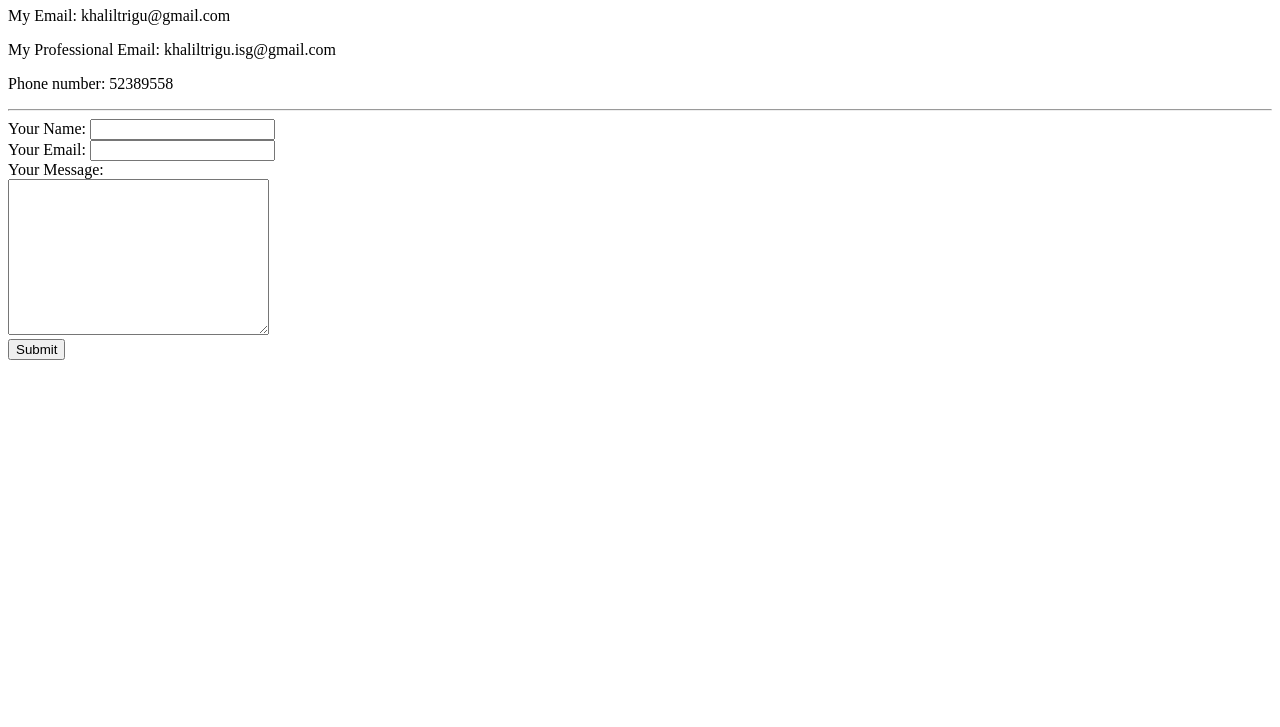
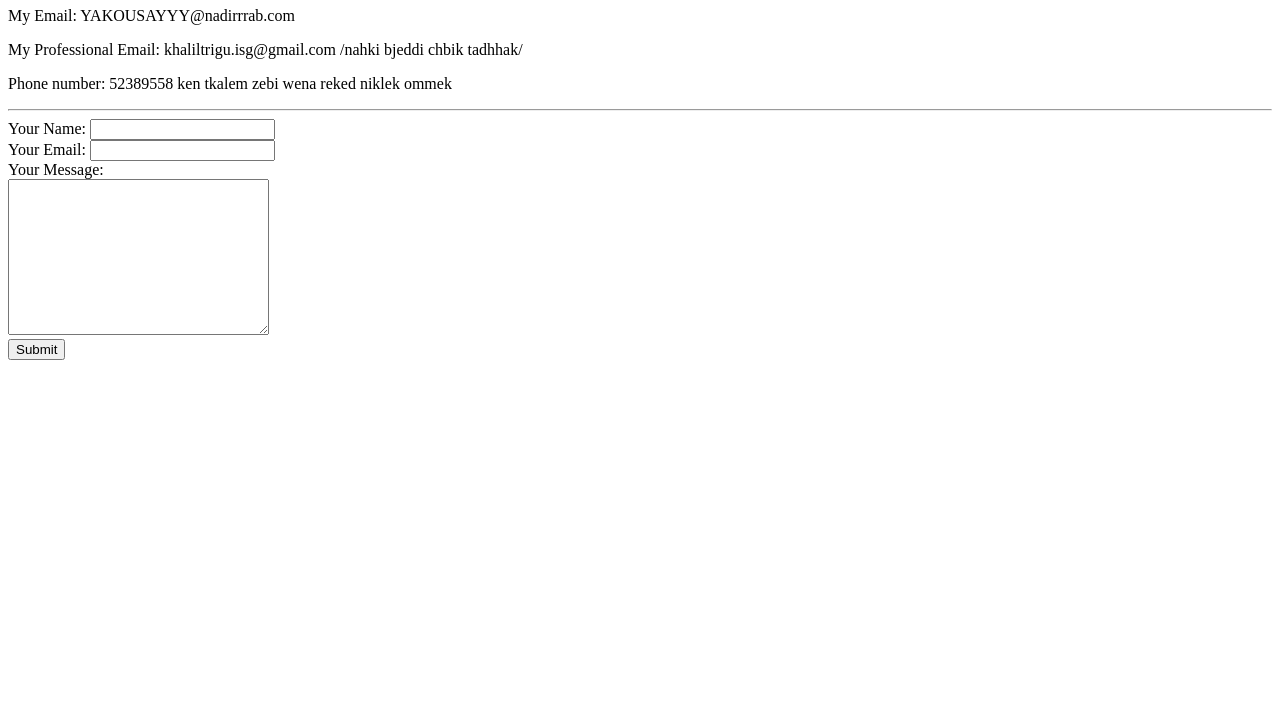
Before and after one commit to khalil-debug/CV, a plain HTML site: page contact.html in a window 1280 px wide. Shown: the part 73-800 px from the top of the page. Drawn offline with Linux system fonts and the light colour scheme.

Commit message:
Update contact.html

```diff
--- a/contact.html
+++ b/contact.html
@@ -6,9 +6,9 @@
   </head>
   <body>
     <h1>My Contact Details:</h1>
-    <p>My Email: khaliltrigu@gmail.com</p>
-    <p>My Professional Email: khaliltrigu.isg@gmail.com</p>
-    <p>Phone number: 52389558</p>
+    <p>My Email: YAKOUSAYYY@nadirrrab.com</p>
+    <p>My Professional Email: khaliltrigu.isg@gmail.com /nahki bjeddi chbik tadhhak/</p>
+    <p>Phone number: 52389558 ken tkalem zebi wena reked niklek ommek</p>
     <hr shade="2">
     <form class="" action="mailto:khaliltrigu.isg@gmail.com" method="post">
       <label for="">Your Name:</label>
```
